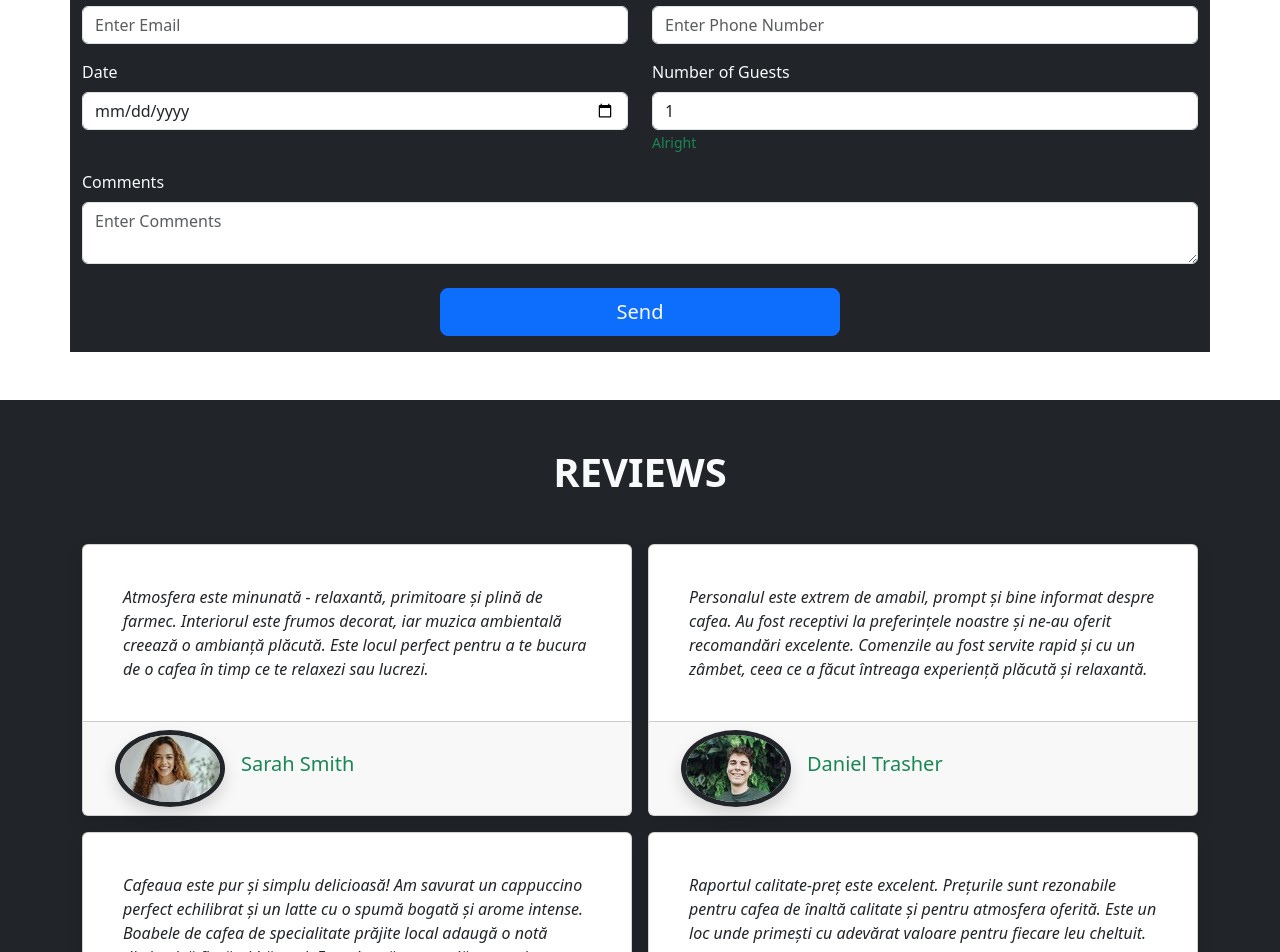
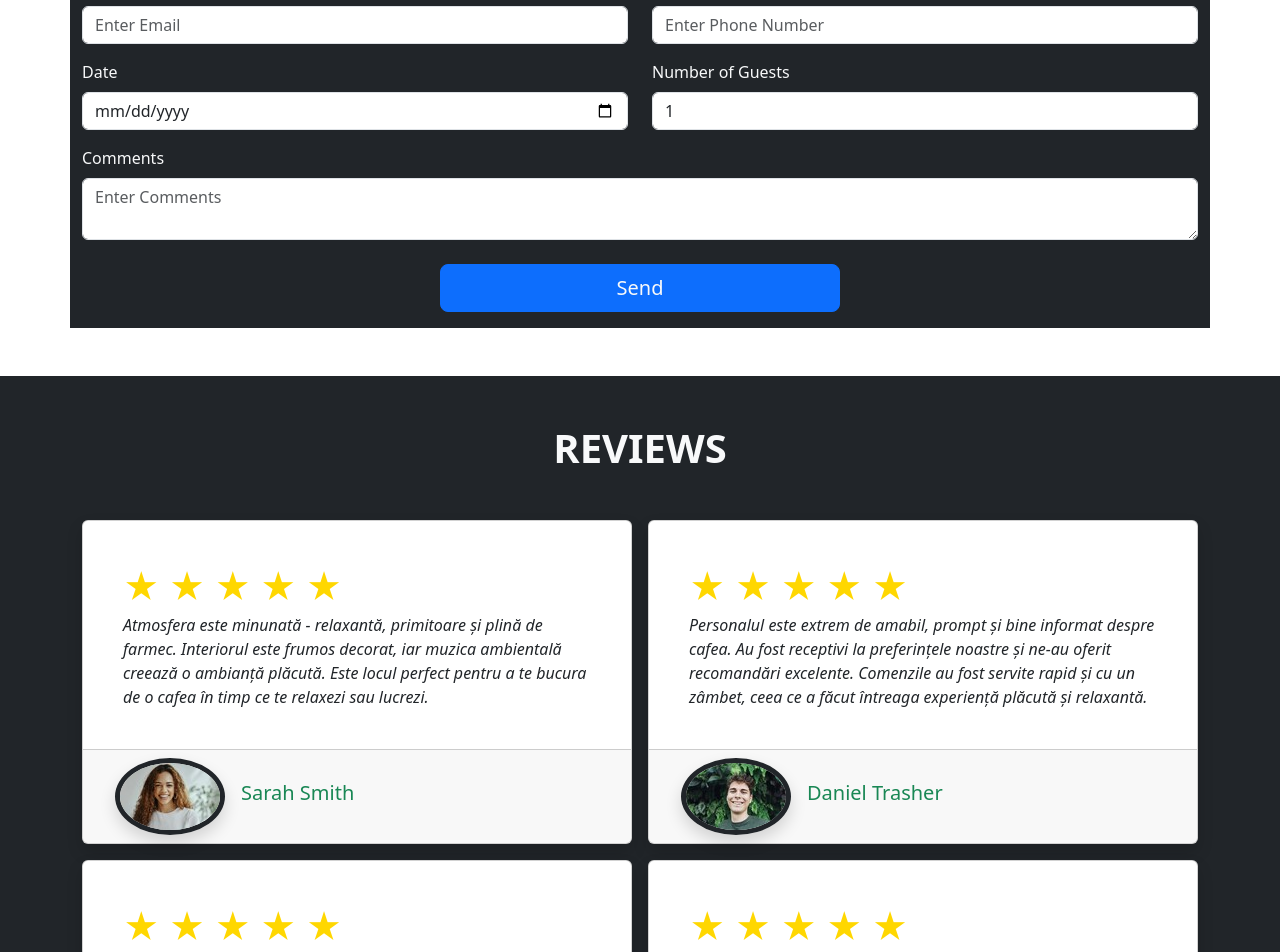
Before and after one commit to AlexDuna/CoffeeShop-React-Bootstrap, a React (Create React App) app: page /Contact in a window 1280 px wide. Shown: the part 880-1832 px from the top of the page. Built offline with nearby package versions, Linux system fonts and the light colour scheme.

Commit message:
Confirmation Message + Rating Stars
Added a confirmation message for every successful submit. It disappears  after 5 seconds. Also added rating stars for every review.

```diff
--- /dev/null
+++ b/src/components/RatingReview.jsx
@@ -0,0 +1,28 @@
+import React from 'react'
+
+function RatingReview({ rating, setRating }) {
+  return (
+    <div>
+      {[1, 2, 3, 4, 5].map((star) => {
+        return (
+          <span
+            className='start'
+            style={{
+              cursor: 'pointer',
+              color: rating >= star ? 'gold' : 'gray',
+              fontSize: `35px`,
+            }}
+            onClick={() => {
+              setRating(star)
+            }}
+          >
+            {' '}
+            ★{' '}
+          </span>
+        )
+      })}
+    </div>
+  )
+}
+
+export default RatingReview;
--- a/src/components/Reviews.jsx
+++ b/src/components/Reviews.jsx
@@ -1,15 +1,20 @@
 import React from "react";
 import {Card, CardBody, CardText, CardFooter, CardTitle } from 'react-bootstrap';
 import './Reviews.css';
+import RatingReview from "./RatingReview";
 import Person1 from '../resources/images/Person1.jpg';
 import Person2 from '../resources/images/Person2.jpg';
 import Person3 from '../resources/images/Person3.jpg';
 import Person4 from '../resources/images/Person4.jpg';
 import Person5 from '../resources/images/Person5.jpg';
 import Person6 from '../resources/images/Person6.jpg';
+import { useState } from "react";
 
 
 export function Reviews(){
+
+    const [rating, setRating] = useState(0);
+
     return(
         <div className="reviews-section container">
             <h2 className="text-center mb-5 text-uppercase fw-bold fs-1">Reviews</h2>
@@ -19,6 +24,7 @@ export function Reviews(){
                         <CardBody>
                             <div className="p-4">
                                 <CardText>
+                                <RatingReview rating={5} setRating={5} />
                                 <i>Atmosfera este minunată - relaxantă, primitoare și plină de farmec. Interiorul este frumos decorat, iar muzica ambientală creează o ambianță plăcută. Este locul perfect pentru a te bucura de o cafea în timp ce te relaxezi sau lucrezi.</i>
                                 </CardText>
                             </div>
@@ -34,6 +40,7 @@ export function Reviews(){
                         <CardBody>
                             <div className="p-4">
                                 <CardText>
+                                <RatingReview rating={5} setRating={5} />
                                 <i>Personalul este extrem de amabil, prompt și bine informat despre cafea. Au fost receptivi la preferințele noastre și ne-au oferit recomandări excelente. Comenzile au fost servite rapid și cu un zâmbet, ceea ce a făcut întreaga experiență plăcută și relaxantă.</i>
                                 </CardText>
                             </div>
@@ -49,6 +56,7 @@ export function Reviews(){
                         <CardBody>
                             <div className="p-4">
                                 <CardText>
+                                <RatingReview rating={5} setRating={5} />
                                 <i>Cafeaua este pur și simplu delicioasă! Am savurat un cappuccino perfect echilibrat și un latte cu o spumă bogată și arome intense. Boabele de cafea de specialitate prăjite local adaugă o notă distinctivă fiecărei băuturi. Este clar că se acordă o atenție deosebită calității cafelei.</i>
                                 </CardText>
                             </div>
@@ -64,6 +72,7 @@ export function Reviews(){
                         <CardBody>
                             <div className="p-4">
                                 <CardText>
+                                <RatingReview rating={5} setRating={5} />
                                 <i>Raportul calitate-preț este excelent. Prețurile sunt rezonabile pentru cafea de înaltă calitate și pentru atmosfera oferită. Este un loc unde primești cu adevărat valoare pentru fiecare leu cheltuit.</i>
                                 </CardText>
                             </div>
@@ -79,6 +88,7 @@ export function Reviews(){
                         <CardBody>
                             <div className="p-4">
                                 <CardText>
+                                <RatingReview rating={5} setRating={5} />
                                 <i>Am avut o experiență absolut fantastică la AstroCafe și nu pot să recomand acest loc suficient de mult!</i>
                                 </CardText>
                             </div>
@@ -94,6 +104,7 @@ export function Reviews(){
                         <CardBody>
                             <div className="p-4">
                                 <CardText>
+                                <RatingReview rating={5} setRating={5} />
                                 <i>AstroCafe este o bijuterie ascunsă în inima orașului și trebuie să spun că este una dintre cele mai plăcute descoperiri pe care le-am făcut în materie de cafenele!</i>
                                 </CardText>
                             </div>
--- a/src/pages/Contact.jsx
+++ b/src/pages/Contact.jsx
@@ -4,6 +4,7 @@ import { ContactInfo } from '../components/ContactInfo';
 import { Reviews } from '../components/Reviews';
 import { Form } from 'react-bootstrap';
 import { Formik, ErrorMessage } from 'formik';
+import { useState } from 'react';
 import * as Yup from 'yup';
 
 const validation = Yup.object().shape({
@@ -17,6 +18,9 @@ const validation = Yup.object().shape({
 });
 
 function Contact(){
+
+    const [showConfirmation, setShowConfirmation] = useState(false); // Starea pentru afișarea mesajului de confirmare
+
     return(
         <div className='contact-page'>
             <header className='mt-5'>
@@ -41,8 +45,19 @@ function Contact(){
                         comments: '',
                     }}
                     validationSchema={validation}
-                    onSubmit={(values) => {
+                    onSubmit={(values,{resetForm}) => {
+                        //Trimiterea datelor catre server, odata ce voi crea unul
                         console.log(values);
+                        //Resetarea formului odata ce datele valide au fost trimise catre server
+                        resetForm();
+
+                        // Afișarea mesajului de confirmare
+                        setShowConfirmation(true);
+
+                        // Ascunderea mesajului după 5 secunde
+                        setTimeout(() => {
+                            setShowConfirmation(false);
+                        }, 5000); // Ascunde mesajul după 5 secunde
                     }}>
                         {({ values, errors, touched, handleChange, handleBlur, handleSubmit }) => (
                         <Form onSubmit={handleSubmit}>
@@ -142,9 +157,6 @@ function Contact(){
                                             onBlur={handleBlur}
                                         />
                                         <ErrorMessage name='guestsnumber' component='div' className='text-danger' />
-                                        {values.guestsnumber && !errors.guestsnumber && (
-                                            <small className='text-success'>Alright</small>
-                                        )}
                                 </div>
                             </Form.Group>
                             <Form.Group className='mb-4'>
@@ -165,6 +177,14 @@ function Contact(){
                         </Form>
                         )}
                     </Formik>
+                    {/* Afișarea mesajului de submit daca toate datele au fost valide si submitul a fost efectuat*/}
+                    {showConfirmation && (
+                           <div className='text-center'>
+                                <div className='mt-3 alert alert-secondary text-success' role='alert'>
+                                    Your reservation has been successfully submitted.
+                                </div>
+                            </div>
+                        )}
                     </div>
                 </div>
 
```
